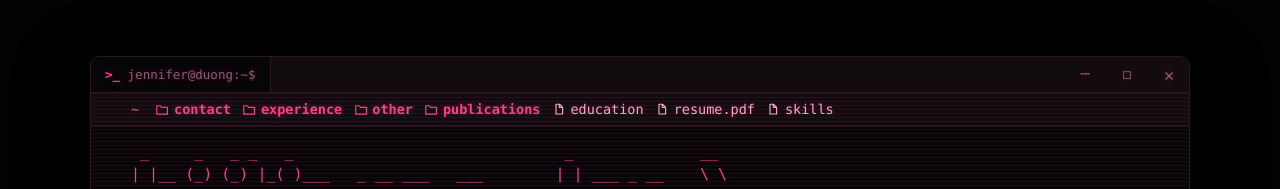
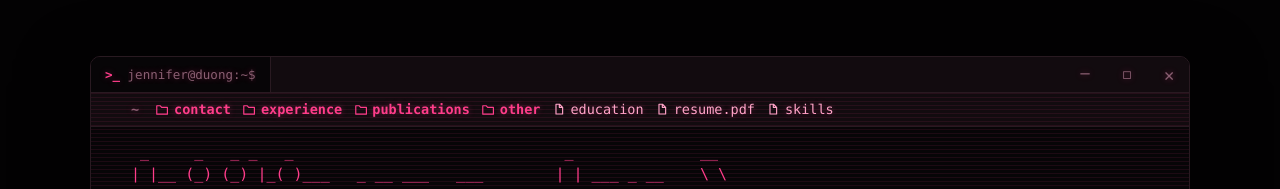
Before and after one commit to jenduo/jenduo.github.io, a React (Vite) app: page / in a window 1280 px wide. Shown: the top 189 px of the page. Built offline with nearby package versions, Linux system fonts and the light colour scheme.

Commit message:
content: order the root deliberately, publications before other

```diff
--- a/src/fs/tree.ts
+++ b/src/fs/tree.ts
@@ -235,10 +235,10 @@ const thisSite = `# this site
 export const root: Dir = {
   kind: 'dir',
   name: '',
+  // Ordered deliberately: publications sits ahead of other, and the work
+  // comes before the loose files. Alphabetical would put other first.
+  keepOrder: true,
   children: [
-    { kind: 'file', name: 'skills', body: skills, lines: skillLines },
-    { kind: 'file', name: 'education', body: education },
-    { kind: 'file', name: 'resume.pdf', body: resume, href: '/resume.pdf' },
     {
       kind: 'dir',
       name: 'contact',
@@ -304,5 +304,8 @@ export const root: Dir = {
         },
       ],
     },
+    { kind: 'file', name: 'education', body: education },
+    { kind: 'file', name: 'resume.pdf', body: resume, href: '/resume.pdf' },
+    { kind: 'file', name: 'skills', body: skills, lines: skillLines },
   ],
 }
```
Also changed, not shown: 1 other file (tests, documents, lock files or other folders).
